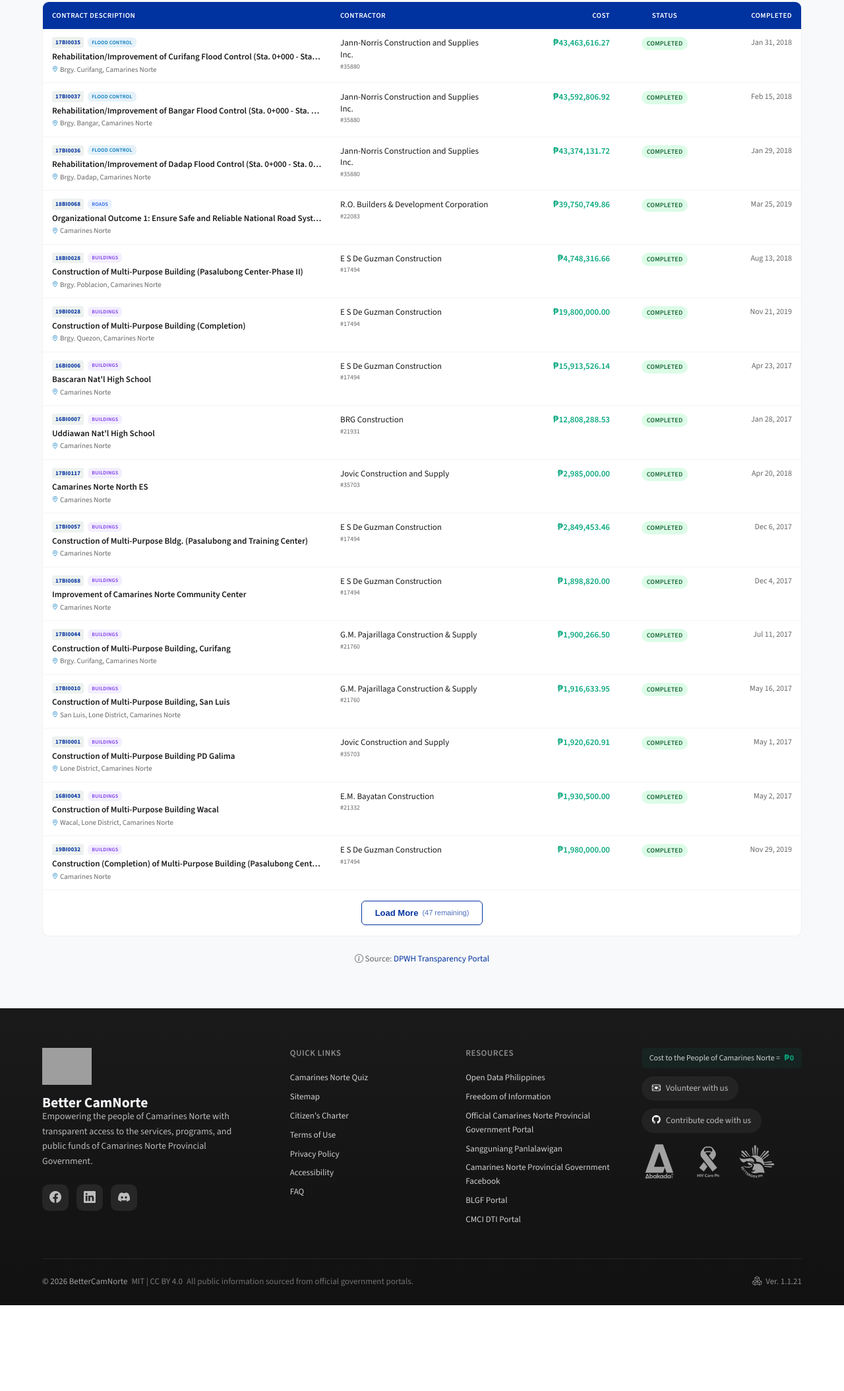
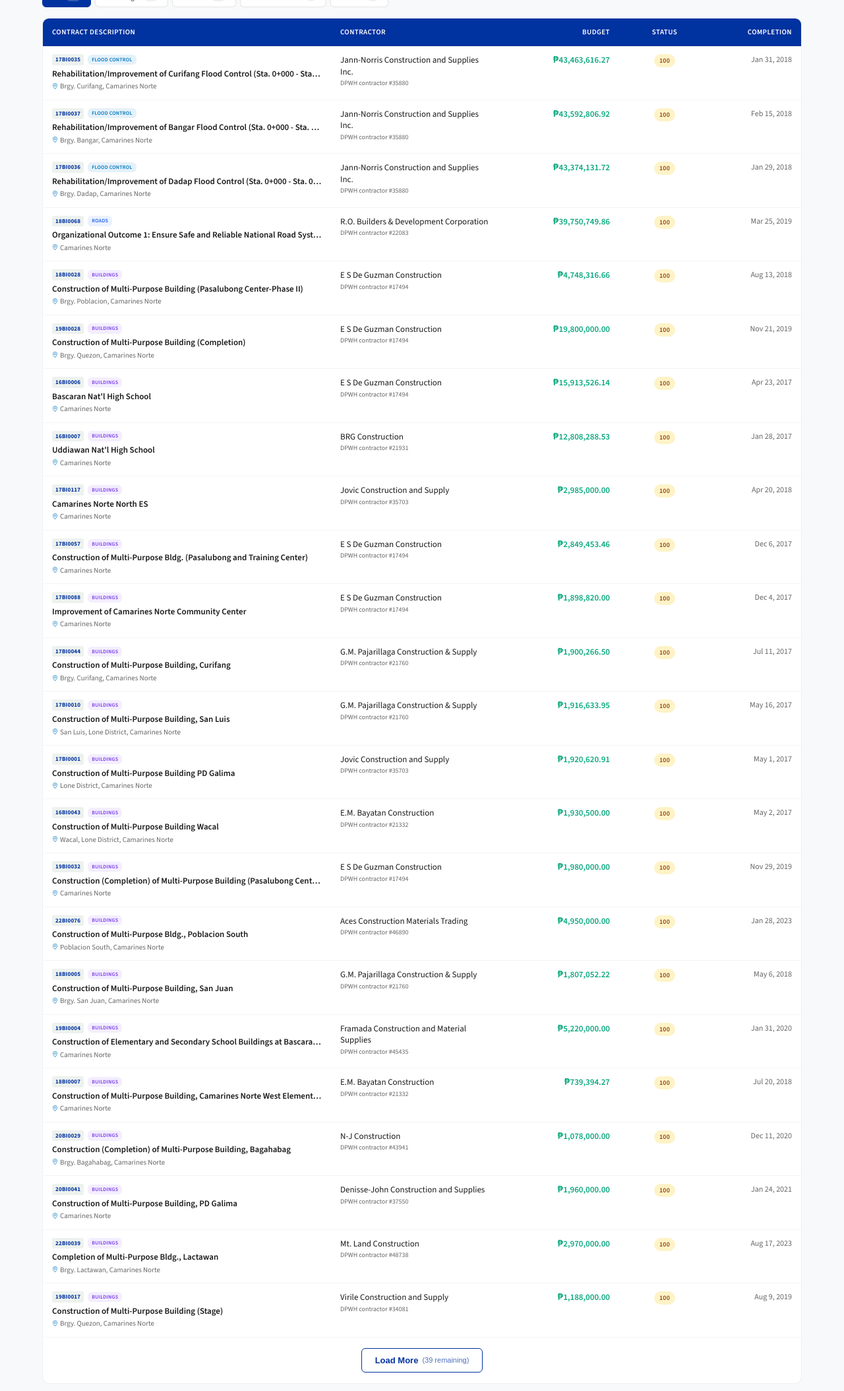
Before and after one commit to Exc1D/better-camnorte, an Eleventy site: page src/budget/index.njk in a window 1280 px wide. Shown: the part 3072-5180 px from the top of the page at 66% size. Before the commit the page ends 5050 px from the top, so only its background shows below. Built offline with nearby package versions, Linux system fonts and the light colour scheme; Eleventy itself is replaced by a stand-in of ours; files that its build step writes are made by us from their sources; grey boxes are pictures that could not be loaded.

Commit message:
feat(ui): render grounded DPWH status and provenance fields

```diff
--- a/assets/js/dpwh-projects.js
+++ b/assets/js/dpwh-projects.js
@@ -1,18 +1,31 @@
-// DPWH Projects Renderer - Progressive Loading Design
+// DPWH Projects Renderer - grounded contract data with progressive loading
 (function () {
   'use strict';
 
   const CONFIG = {
-    initialRows: 8,
-    loadMoreRows: 8,
-    truncateLength: 80,
+    initialRows: 12,
+    loadMoreRows: 12,
+    truncateLength: 92,
   };
 
   let allProjects = [];
   let filteredProjects = [];
   let displayedCount = 0;
-  let currentFilter = 'all';
   let isLoading = false;
+
+  function escapeHTML(value) {
+    return String(value ?? '')
+      .replaceAll('&', '&amp;')
+      .replaceAll('<', '&lt;')
+      .replaceAll('>', '&gt;')
+      .replaceAll('"', '&quot;')
+      .replaceAll("'", '&#039;');
+  }
+
+  function text(value, fallback = '—') {
+    const normalized = String(value ?? '').trim();
+    return normalized || fallback;
+  }
 
   async function loadDPWHProjects() {
     const container = document.getElementById('dpwh-projects-container');
@@ -20,110 +33,179 @@
 
     try {
       const response = await fetch('../data/dpwh-projects.json');
+      if (!response.ok) throw new Error(`HTTP ${response.status}`);
+
       const data = await response.json();
+      if (!Array.isArray(data.projects)) throw new Error('Invalid projects dataset');
+
       allProjects = data.projects;
       filteredProjects = [...allProjects];
       renderSection(container, data);
     } catch (error) {
       console.error('Failed to load DPWH projects:', error);
+      container.innerHTML = `
+        <div class="dpwh-data-error" role="alert">
+          <strong>Project data is temporarily unavailable.</strong>
+          <span>Please use the DPWH Transparency Portal source link below.</span>
+        </div>`;
     }
   }
 
   function formatCurrency(amount) {
-    return (
-      '₱' + amount.toLocaleString('en-PH', { minimumFractionDigits: 2, maximumFractionDigits: 2 })
-    );
+    const numericAmount = Number(amount);
+    if (!Number.isFinite(numericAmount)) return '—';
+    return `₱${numericAmount.toLocaleString('en-PH', {
+      minimumFractionDigits: 2,
+      maximumFractionDigits: 2,
+    })}`;
+  }
+
+  function formatCompactCurrency(amount) {
+    const numericAmount = Number(amount);
+    if (!Number.isFinite(numericAmount)) return '—';
+    return new Intl.NumberFormat('en-PH', {
+      style: 'currency',
+      currency: 'PHP',
+      notation: 'compact',
+      maximumFractionDigits: 1,
+    }).format(numericAmount);
   }
 
   function formatDate(dateStr) {
     if (!dateStr) return '—';
-    const date = new Date(dateStr);
+    const date = new Date(`${dateStr}T00:00:00`);
+    if (Number.isNaN(date.getTime())) return '—';
     return date.toLocaleDateString('en-PH', { year: 'numeric', month: 'short', day: 'numeric' });
   }
 
-  function truncateText(text, maxLength) {
-    if (text.length <= maxLength) return text;
-    return text.substring(0, maxLength).trim() + '…';
+  function truncateText(value, maxLength) {
+    const normalized = text(value);
+    if (normalized.length <= maxLength) return normalized;
+    return `${normalized.substring(0, maxLength).trim()}…`;
   }
 
-  function getCategoryClass(category) {
-    if (category.includes('Flood')) return 'flood';
-    if (category.includes('Road')) return 'roads';
-    if (category.includes('Water')) return 'water';
-    return 'buildings';
+  function categoryKey(category) {
+    const normalized = text(category, '').toLowerCase();
+    if (normalized.includes('flood') || normalized.includes('drainage')) return 'flood';
+    if (normalized.includes('road')) return 'roads';
+    if (normalized.includes('bridge')) return 'bridges';
+    if (normalized.includes('water')) return 'water';
+    if (normalized.includes('building') || normalized.includes('facilit')) return 'buildings';
+    return 'other';
   }
 
-  function getCategoryLabel(category) {
-    if (category.includes('Flood')) return 'Flood Control';
-    if (category.includes('Road')) return 'Roads';
-    if (category.includes('Water')) return 'Water';
-    return 'Buildings';
+  function categoryLabel(category) {
+    const labels = {
+      flood: 'Flood Control',
+      roads: 'Roads',
+      bridges: 'Bridges',
+      water: 'Water',
+      buildings: 'Buildings',
+      other: 'Other',
+    };
+    return labels[categoryKey(category)];
   }
 
-  function getStatusBadge(status) {
-    if (status === 100) return '<span class="dpwh-badge complete">Completed</span>';
-    return `<span class="dpwh-badge ongoing">${status.toFixed(0)}%</span>`;
+  function normalizedStatus(project) {
+    const status = text(project.status, 'Unknown');
+    const compact = status.toLowerCase().replace(/[\s-]+/g, '');
+    if (compact === 'completed') return 'Completed';
+    if (compact === 'ongoing') return 'On-Going';
+    if (compact === 'notyetstarted') return 'Not Yet Started';
+    if (compact === 'terminated') return 'Terminated';
+    return status;
+  }
+
+  function isCompleted(project) {
+    return normalizedStatus(project) === 'Completed';
+  }
+
+  function getStatusBadge(project) {
+    const status = normalizedStatus(project);
+    const progress = Number(project.progress);
+    const safeProgress = Number.isFinite(progress) ? Math.max(0, Math.min(100, progress)) : null;
+
+    if (status === 'Completed') return '<span class="dpwh-badge complete">Completed</span>';
+    if (status === 'Terminated') return '<span class="dpwh-badge terminated">Terminated</span>';
+    if (status === 'Not Yet Started') return '<span class="dpwh-badge pending">Not Yet Started</span>';
+
+    const label = safeProgress === null ? status : `${safeProgress.toFixed(0)}%`;
+    return `<span class="dpwh-badge ongoing" title="${escapeHTML(status)}">${escapeHTML(label)}</span>`;
   }
 
   function getCategoryCounts(projects) {
-    const counts = { all: projects.length, buildings: 0, roads: 0, flood: 0, water: 0 };
-    projects.forEach((p) => {
-      if (p.category.includes('Flood')) counts.flood++;
-      else if (p.category.includes('Road')) counts.roads++;
-      else if (p.category.includes('Water')) counts.water++;
-      else counts.buildings++;
+    const counts = {
+      all: projects.length,
+      buildings: 0,
+      roads: 0,
+      bridges: 0,
+      flood: 0,
+      water: 0,
+      other: 0,
+    };
+
+    projects.forEach((project) => {
+      counts[categoryKey(project.category)] += 1;
     });
     return counts;
   }
 
   function filterProjects(filter) {
-    currentFilter = filter;
     if (filter === 'all') return [...allProjects];
-    return allProjects.filter((p) => {
-      if (filter === 'buildings')
-        return (
-          !p.category.includes('Flood') &&
-          !p.category.includes('Road') &&
-          !p.category.includes('Water')
-        );
-      if (filter === 'roads') return p.category.includes('Road');
-      if (filter === 'flood') return p.category.includes('Flood');
-      if (filter === 'water') return p.category.includes('Water');
-      return true;
-    });
+    return allProjects.filter((project) => categoryKey(project.category) === filter);
+  }
+
+  function renderFilterButton(key, label, count, active = false) {
+    if (!count && key !== 'all') return '';
+    return `<button class="dpwh-tab${active ? ' active' : ''}" data-filter="${key}" role="tab" aria-selected="${active}">${label} <span class="dpwh-tab-count">${count}</span></button>`;
   }
 
   function renderSection(container, data) {
     const counts = getCategoryCounts(allProjects);
-    const completedCount = allProjects.filter((p) => p.status === 100).length;
+    const completedCount = allProjects.filter(isCompleted).length;
+    const ongoingCount = allProjects.filter((project) => normalizedStatus(project) === 'On-Going').length;
+    const asOf = data.as_of ? formatDate(data.as_of) : 'date not stated';
+    const scanCount = Number(data.scope?.source_records_scanned);
+    const sourceLink = text(data.source_url, 'https://transparency.dpwh.gov.ph/');
 
-    const html = `
+    container.innerHTML = `
       <div class="dpwh-summary-bar">
         <div class="dpwh-summary-item">
-                    <span class="dpwh-summary-value">${data.summary.totalProjects}</span>
+          <span class="dpwh-summary-value">${allProjects.length.toLocaleString('en-PH')}</span>
           <span class="dpwh-summary-label">Projects</span>
         </div>
         <div class="dpwh-summary-item">
-                    <span class="dpwh-summary-value">₱${(data.summary.totalCost / 1000000).toFixed(1)}M</span>
-                    <span class="dpwh-summary-label">Total Investment</span>
+          <span class="dpwh-summary-value">${formatCompactCurrency(data.summary?.totalCost)}</span>
+          <span class="dpwh-summary-label">Total Contract Budget</span>
         </div>
         <div class="dpwh-summary-item">
-                    <span class="dpwh-summary-value">${completedCount}</span>
+          <span class="dpwh-summary-value">${completedCount.toLocaleString('en-PH')}</span>
           <span class="dpwh-summary-label">Completed</span>
         </div>
         <div class="dpwh-summary-item">
-                    <span class="dpwh-summary-value">${data.summary.totalProjects - completedCount}</span>
-                    <span class="dpwh-summary-label">Ongoing</span>
+          <span class="dpwh-summary-value">${ongoingCount.toLocaleString('en-PH')}</span>
+          <span class="dpwh-summary-label">On-Going</span>
         </div>
+      </div>
+
+      <div class="dpwh-provenance" role="note">
+        <i class="bi bi-database-check"></i>
+        <span>
+          Official DPWH Transparency Portal snapshot as of <strong>${escapeHTML(asOf)}</strong>.
+          ${Number.isFinite(scanCount) ? `${scanCount.toLocaleString('en-PH')} source records scanned; ` : ''}${allProjects.length.toLocaleString('en-PH')} unique Camarines Norte contracts matched.
+          <a href="${escapeHTML(sourceLink)}" target="_blank" rel="noopener noreferrer">Open official source</a>
+        </span>
       </div>
 
       <div class="dpwh-controls">
         <div class="dpwh-filter-group" role="tablist" aria-label="Filter projects by category">
-                    <button class="dpwh-tab active" data-filter="all" role="tab" aria-selected="true">All <span class="dpwh-tab-count">${counts.all}</span></button>
-                    <button class="dpwh-tab" data-filter="buildings" role="tab" aria-selected="false">Buildings <span class="dpwh-tab-count">${counts.buildings}</span></button>
-                    <button class="dpwh-tab" data-filter="roads" role="tab" aria-selected="false">Roads <span class="dpwh-tab-count">${counts.roads}</span></button>
-                    <button class="dpwh-tab" data-filter="flood" role="tab" aria-selected="false">Flood Control <span class="dpwh-tab-count">${counts.flood}</span></button>
-                    ${counts.water > 0 ? `<button class="dpwh-tab" data-filter="water" role="tab" aria-selected="false">Water <span class="dpwh-tab-count">${counts.water}</span></button>` : ''}
+          ${renderFilterButton('all', 'All', counts.all, true)}
+          ${renderFilterButton('buildings', 'Buildings', counts.buildings)}
+          ${renderFilterButton('roads', 'Roads', counts.roads)}
+          ${renderFilterButton('bridges', 'Bridges', counts.bridges)}
+          ${renderFilterButton('flood', 'Flood Control', counts.flood)}
+          ${renderFilterButton('water', 'Water', counts.water)}
+          ${renderFilterButton('other', 'Other', counts.other)}
         </div>
       </div>
 
@@ -133,18 +215,16 @@
             <tr>
               <th scope="col" class="col-desc">Contract Description</th>
               <th scope="col" class="col-contractor">Contractor</th>
-                            <th scope="col" class="col-cost">Cost</th>
+              <th scope="col" class="col-cost">Budget</th>
               <th scope="col" class="col-status">Status</th>
-                            <th scope="col" class="col-date">Completed</th>
+              <th scope="col" class="col-date">Completion</th>
             </tr>
           </thead>
           <tbody id="dpwh-table-body"></tbody>
         </table>
         <div id="dpwh-load-more" class="dpwh-load-more"></div>
-            </div>
-        `;
+      </div>`;
 
-    container.innerHTML = html;
     displayedCount = 0;
     loadMoreRows();
     attachEventListeners();
@@ -154,27 +234,32 @@
     const endIndex = Math.min(startIndex + count, projects.length);
     let html = '';
 
-    for (let i = startIndex; i < endIndex; i++) {
-      const p = projects[i];
+    for (let index = startIndex; index < endIndex; index += 1) {
+      const project = projects[index];
+      const contractorId = project.contractorId
+        ? `<span class="dpwh-contractor-id">DPWH contractor #${escapeHTML(project.contractorId)}</span>`
+        : '';
+      const category = categoryKey(project.category);
+
       html += `
         <tr class="dpwh-row" tabindex="0">
           <td class="col-desc">
             <div class="dpwh-desc-wrap">
-                            <span class="dpwh-proj-id">${p.id}</span>
-                            <span class="dpwh-cat-badge ${getCategoryClass(p.category)}">${getCategoryLabel(p.category)}</span>
+              <span class="dpwh-proj-id">${escapeHTML(project.id)}</span>
+              <span class="dpwh-cat-badge ${category}">${escapeHTML(categoryLabel(project.category))}</span>
+              ${project.infraYear ? `<span class="dpwh-year">${escapeHTML(project.infraYear)}</span>` : ''}
             </div>
-                        <span class="dpwh-proj-title" title="${p.name}">${truncateText(p.name, CONFIG.truncateLength)}</span>
-                        <span class="dpwh-proj-location"><i class="bi bi-geo-alt"></i>${p.location}</span>
+            <span class="dpwh-proj-title" title="${escapeHTML(project.name)}">${escapeHTML(truncateText(project.name, CONFIG.truncateLength))}</span>
+            <span class="dpwh-proj-location"><i class="bi bi-geo-alt"></i>${escapeHTML(text(project.location))}</span>
           </td>
           <td class="col-contractor">
-                        <span class="dpwh-contractor">${p.contractor}</span>
-                        <span class="dpwh-contractor-id">#${p.contractorId}</span>
+            <span class="dpwh-contractor">${escapeHTML(text(project.contractor, 'Not stated in source'))}</span>
+            ${contractorId}
           </td>
-                    <td class="col-cost">${formatCurrency(p.cost)}</td>
-                    <td class="col-status">${getStatusBadge(p.status)}</td>
-                    <td class="col-date">${formatDate(p.completionDate)}</td>
-                </tr>
-            `;
+          <td class="col-cost">${formatCurrency(project.budget ?? project.cost)}</td>
+          <td class="col-status">${getStatusBadge(project)}</td>
+          <td class="col-date">${formatDate(project.completionDate)}</td>
+        </tr>`;
     }
     return html;
   }
@@ -183,108 +268,83 @@
     if (isLoading) return;
 
     const tbody = document.getElementById('dpwh-table-body');
-    const loadMoreEl = document.getElementById('dpwh-load-more');
-    if (!tbody || !loadMoreEl) return;
+    const loadMoreElement = document.getElementById('dpwh-load-more');
+    if (!tbody || !loadMoreElement) return;
 
     const remaining = filteredProjects.length - displayedCount;
     if (remaining <= 0) {
-      loadMoreEl.innerHTML = '';
+      updateLoadMoreButton();
       return;
     }
 
     isLoading = true;
     const rowsToLoad = displayedCount === 0 ? CONFIG.initialRows : CONFIG.loadMoreRows;
 
-    // Show skeleton loader
     if (displayedCount > 0) {
-      loadMoreEl.innerHTML = '<div class="dpwh-skeleton-row"></div>'.repeat(
+      loadMoreElement.innerHTML = '<div class="dpwh-skeleton-row"></div>'.repeat(
         Math.min(rowsToLoad, remaining)
       );
     }
 
-    // Simulate slight delay for smooth UX
     setTimeout(
       () => {
-        const newRows = renderRows(filteredProjects, displayedCount, rowsToLoad);
-        tbody.insertAdjacentHTML('beforeend', newRows);
-        displayedCount += rowsToLoad;
+        tbody.insertAdjacentHTML('beforeend', renderRows(filteredProjects, displayedCount, rowsToLoad));
+        displayedCount = Math.min(displayedCount + rowsToLoad, filteredProjects.length);
         isLoading = false;
         updateLoadMoreButton();
       },
-      displayedCount === 0 ? 0 : 150
+      displayedCount === 0 ? 0 : 100
     );
   }
 
   function updateLoadMoreButton() {
-    const loadMoreEl = document.getElementById('dpwh-load-more');
-    if (!loadMoreEl) return;
+    const loadMoreElement = document.getElementById('dpwh-load-more');
+    if (!loadMoreElement) return;
 
     const remaining = filteredProjects.length - displayedCount;
     if (remaining <= 0) {
-      loadMoreEl.innerHTML = `<span class="dpwh-end-msg">Showing all ${filteredProjects.length} projects</span>`;
-    } else {
-      loadMoreEl.innerHTML = `
+      loadMoreElement.innerHTML = `<span class="dpwh-end-msg">Showing all ${filteredProjects.length.toLocaleString('en-PH')} projects</span>`;
+      return;
+    }
+
+    loadMoreElement.innerHTML = `
       <button class="dpwh-load-btn" id="dpwh-load-btn">
-                    Load More <span class="dpwh-remaining">(${remaining} remaining)</span>
-                </button>
-            `;
-      document.getElementById('dpwh-load-btn').addEventListener('click', loadMoreRows);
-    }
+        Load More <span class="dpwh-remaining">(${remaining.toLocaleString('en-PH')} remaining)</span>
+      </button>`;
+    document.getElementById('dpwh-load-btn')?.addEventListener('click', loadMoreRows);
   }
 
   function handleFilterChange(filter) {
-    // Update active tab
     document.querySelectorAll('.dpwh-tab').forEach((tab) => {
       const isActive = tab.dataset.filter === filter;
       tab.classList.toggle('active', isActive);
-      tab.setAttribute('aria-selected', isActive);
+      tab.setAttribute('aria-selected', String(isActive));
     });
 
-    // Filter and reset
     filteredProjects = filterProjects(filter);
     displayedCount = 0;
-
     const tbody = document.getElementById('dpwh-table-body');
     if (tbody) tbody.innerHTML = '';
-
     loadMoreRows();
   }
 
   function attachEventListeners() {
-    // Filter tabs
     document.querySelectorAll('.dpwh-tab').forEach((tab) => {
       tab.addEventListener('click', () => handleFilterChange(tab.dataset.filter));
     });
 
-    // Keyboard navigation for rows
-    document.querySelectorAll('.dpwh-row').forEach((row) => {
-      row.addEventListener('keydown', (e) => {
-        if (e.key === 'Enter' || e.key === ' ') {
-          e.preventDefault();
-          row.classList.toggle('expanded');
-        }
-      });
-    });
-
-    // Intersection Observer for lazy loading
-    const loadMoreEl = document.getElementById('dpwh-load-more');
-    if (loadMoreEl && 'IntersectionObserver' in window) {
+    const loadMoreElement = document.getElementById('dpwh-load-more');
+    if (loadMoreElement && 'IntersectionObserver' in window) {
       const observer = new IntersectionObserver(
         (entries) => {
-          if (entries[0].isIntersecting && !isLoading) {
-            const remaining = filteredProjects.length - displayedCount;
-            if (remaining > 0) {
-              loadMoreRows();
-            }
-          }
+          if (entries[0].isIntersecting && !isLoading) loadMoreRows();
         },
-        { rootMargin: '100px' }
+        { rootMargin: '120px' }
       );
-      observer.observe(loadMoreEl);
+      observer.observe(loadMoreElement);
     }
   }
 
-  // Initialize
   if (document.readyState === 'loading') {
     document.addEventListener('DOMContentLoaded', loadDPWHProjects);
   } else {
```
Lines whose indentation alone changed are shown as unchanged.
